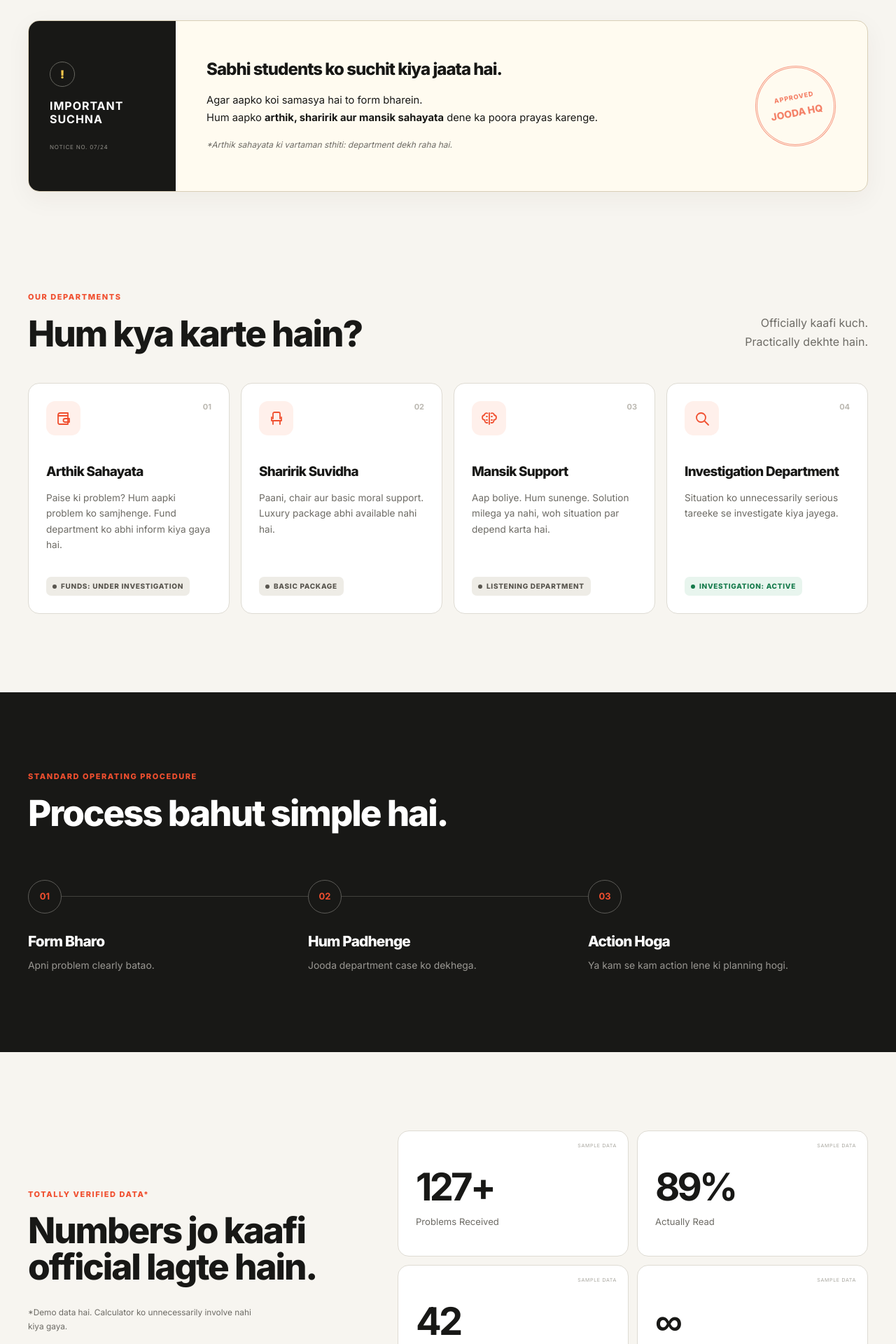
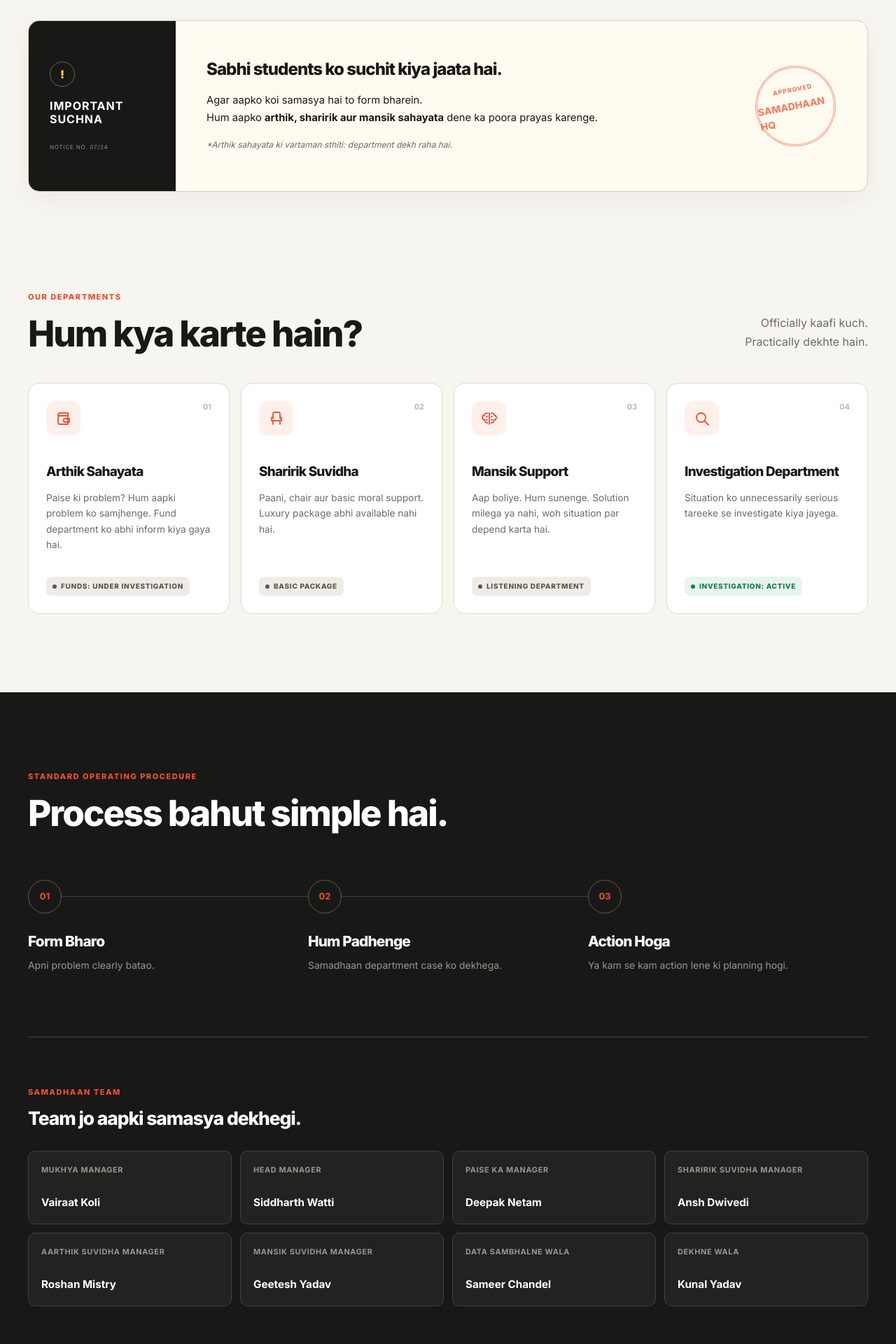
Before and after one commit to webencoder46/samadhaan, a Next.js app: page / in a window 1280 px wide. Shown: the part 820-2740 px from the top of the page at 70% size. Built offline with nearby package versions, Linux system fonts and the light colour scheme.

Commit message:
Update Jooda application

```diff
--- a/src/app/about/page.tsx
+++ b/src/app/about/page.tsx
@@ -1,4 +1,4 @@
-import { Title, Badge } from "../../components/ui";
+import { Title } from "../../components/ui";
 import Icon from "../../components/Icon";
 
 export default function AboutPage() {
@@ -7,7 +7,7 @@ export default function AboutPage() {
       {/* Hero Section */}
       <section className="section py-24 text-center flex flex-col items-center">
         <span className="text-[#f04f2f] text-[11px] font-extrabold tracking-widest uppercase mb-6 block">About The Department</span>
-        <Title as="h1" className="text-6xl md:text-[7rem] font-black tracking-tighter leading-none mb-6">Jooda Hai Kya?</Title>
+        <Title as="h1" className="text-6xl md:text-[7rem] font-black tracking-tighter leading-none mb-6">Samadhaan Hai Kya?</Title>
         <p className="text-[#6d6b65] text-lg max-w-2xl mx-auto">
           Ek serious-looking initiative, students ki real problems ke liye — paperwork thoda extra hai, intention bilkul sahi.
         </p>
@@ -18,7 +18,7 @@ export default function AboutPage() {
         <div>
           <span className="text-[#f04f2f] text-[11px] font-extrabold tracking-widest uppercase mb-4 block">Official Definition</span>
           <Title as="h2" className="text-4xl md:text-5xl leading-tight font-extrabold tracking-tight">
-            JOODA ek <span className="text-[#f04f2f]">fictional student-support initiative</span> hai jo school life ki problems ko sunne, samajhne aur unke baare mein support dene ke liye banaya gaya hai.
+            SAMADHAAN ek <span className="text-[#f04f2f]">fictional student-support initiative</span> hai jo school life ki problems ko sunne, samajhne aur unke baare mein support dene ke liye banaya gaya hai.
           </Title>
         </div>
         <div className="bg-[#181816] text-white p-10 rounded-2xl shadow-xl">
@@ -26,7 +26,7 @@ export default function AboutPage() {
           <p className="text-xl md:text-2xl font-medium leading-snug mb-8">
             “Hum har problem solve nahi kar sakte. Lekin usse ek official case number zaroor de sakte hain.”
           </p>
-          <p className="text-gray-500 text-sm">— JOODA Handbook, Page 1</p>
+          <p className="text-gray-500 text-sm">— SAMADHAAN Handbook, Page 1</p>
         </div>
       </section>
 
@@ -60,7 +60,7 @@ export default function AboutPage() {
 
         <div className="flex flex-col items-center max-w-2xl w-full">
           {[
-            { level: "LEVEL 01", title: "JOODA HQ", dark: false },
+            { level: "LEVEL 01", title: "SAMADHAAN HQ", dark: false },
             { level: "LEVEL 02", title: "Support Department", dark: false },
             { level: "LEVEL 03", title: "Investigation Department", dark: false },
             { level: "LEVEL 04", title: "Tea Department", sub: "Critical infrastructure", dark: true },
--- a/src/app/globals.css
+++ b/src/app/globals.css
@@ -145,6 +145,13 @@ h3 { font-size: 1.18rem; line-height: 1.25; font-weight: 750; }
 .step-marker i { flex: 1; height: 1px; background: #42413d; }
 .step h3 { margin-bottom: 10px; font-size: 1.3rem; }
 .step p { width: 80%; color: #999792; font-size: .87rem; }
+.team-section { margin-top: 90px; padding-top: 70px; border-top: 1px solid #42413d; }
+.team-section .eyebrow { margin-bottom: 12px; }
+.team-section > h3 { font-size: 1.65rem; }
+.team-grid { display: grid; grid-template-columns: repeat(4, 1fr); gap: 12px; margin-top: 30px; }
+.team-member { min-height: 105px; padding: 18px; display: flex; flex-direction: column; justify-content: space-between; border: 1px solid #42413d; border-radius: var(--radius-sm); background: #222220; }
+.team-member span { color: #999792; font-size: .68rem; font-weight: 700; letter-spacing: .06em; text-transform: uppercase; }
+.team-member strong { color: white; font-size: .95rem; }
 .stats-section { display: grid; grid-template-columns: .8fr 1.2fr; gap: 80px; align-items: center; }
 .stats-intro p { margin-top: 30px; color: var(--muted); font-size: .74rem; max-width: 320px; }
 .stats-grid { display: grid; grid-template-columns: 1fr 1fr; gap: 12px; }
@@ -358,6 +365,7 @@ td button { display: flex; align-items: center; gap: 2px; border: 0; background:
   .notice-wrap { width: 100%; }.notice-card { border-radius: 0; grid-template-columns: 1fr; }.notice-side { padding: 25px; flex-direction: row; align-items: center; justify-content: flex-start; gap: 15px; }.notice-side > span { margin: 0; }.notice-side small { margin: 0 0 0 auto; }.notice-body { padding: 30px 24px 38px; }
   .section-heading { align-items: start; flex-direction: column; gap: 20px; }.section-heading > p { text-align: left; }.service-grid { grid-template-columns: 1fr; }.service-card { min-height: 280px; }
   .timeline { grid-template-columns: 1fr; gap: 0; }.step { display: grid; grid-template-columns: 58px 1fr; grid-template-rows: auto auto; }.step-marker { grid-row: 1/3; height: 145px; flex-direction: column; margin: 0; }.step-marker i { width: 1px; }.step p { width: 100%; }.step h3 { align-self: end; }
+  .team-section { margin-top: 70px; padding-top: 55px; }.team-grid { grid-template-columns: 1fr 1fr; }
   .stats-grid { gap: 8px; }.stat-card { min-height: 145px; padding: 18px; }.stat-card strong { font-size: 2.7rem; }.stat-card small { display: none; }
   .final-cta { width: 100%; margin-bottom: 0; padding: 70px 22px; border-radius: 0; }.final-cta p { align-items: flex-start; }
   .footer { padding: 55px 24px 30px; }.footer-main { grid-template-columns: 1fr; gap: 40px; }.footer-bottom { align-items: flex-start; flex-direction: column; gap: 8px; }
--- a/src/app/layout.tsx
+++ b/src/app/layout.tsx
@@ -3,7 +3,7 @@ import Navbar from "@/components/Navbar";
 import Footer from "@/components/Footer";
 
 export const metadata = {
-  title: "JOODA | Student Support",
+  title: "SAMADHAAN HQ",
   description: "Student problems ka solution. Ya kam se kam koshish.",
 };
 
--- a/src/app/page.tsx
+++ b/src/app/page.tsx
@@ -12,7 +12,7 @@ function DashboardArt() {
       </div>
       <div className="art-title">
         <span className="mini-mark">J</span>
-        <div><small>JOODA HQ</small><strong>Support Console</strong></div>
+        <div><small>SAMADHAAN HQ</small><strong>Support Console</strong></div>
         <Badge tone="dark">LIVE</Badge>
       </div>
       <div className="art-grid">
@@ -55,7 +55,7 @@ export default function Page() {
       {/* Hero Section */}
       <section className="hero section">
         <div className="hero-copy">
-          <Badge tone="accent"><span className="pulse"></span> JOODA HQ • STUDENT SUPPORT</Badge>
+          <Badge tone="accent"><span className="pulse"></span> SAMADHAAN HQ • STUDENT SUPPORT</Badge>
           <Title as="h1">KOI SAMASYA HAI?<br /><span>FORM BHARO.</span></Title>
           <p className="lead">Agar school life mein koi situation aapko disturb kar rahi hai, humein batao. Baaki hum dekh lenge.</p>
           <div className="button-row">
@@ -63,7 +63,7 @@ export default function Page() {
               <Button icon="arrow">Samasya Batayein</Button>
             </Link>
             <Link href="/about">
-              <Button variant="secondary">Jooda Ke Baare Mein</Button>
+              <Button variant="secondary">Samadhaan Ke Baare Mein</Button>
             </Link>
           </div>
           <p className="fineprint"><Icon name="info" size={15} /> Result ki guarantee nahi hai. Response ki koshish zaroor hai.</p>
@@ -81,7 +81,7 @@ export default function Page() {
             <p>Hum aapko <b>arthik, sharirik aur mansik sahayata</b> dene ka poora prayas karenge.</p>
             <p className="notice-foot">*Arthik sahayata ki vartaman sthiti: department dekh raha hai.</p>
           </div>
-          <div className="stamp">APPROVED<span>JOODA HQ</span></div>
+          <div className="stamp">APPROVED<span>SAMADHAAN HQ</span></div>
         </div>
       </section>
 
@@ -114,7 +114,7 @@ export default function Page() {
           <div className="timeline">
             {[
               ["01", "Form Bharo", "Apni problem clearly batao."],
-              ["02", "Hum Padhenge", "Jooda department case ko dekhega."],
+              ["02", "Hum Padhenge", "Samadhaan department case ko dekhega."],
               ["03", "Action Hoga", "Ya kam se kam action lene ki planning hogi."]
             ].map(([n, t, d], i) => (
               <div className="step" key={n}>
@@ -123,6 +123,27 @@ export default function Page() {
                 <p>{d}</p>
               </div>
             ))}
+          </div>
+          <div className="team-section">
+            <span className="eyebrow">SAMADHAAN TEAM</span>
+            <Title as="h3">Team jo aapki samasya dekhegi.</Title>
+            <div className="team-grid">
+              {[
+                ["Mukhya Manager", "Vairaat Koli"],
+                ["Head Manager", "Siddharth Watti"],
+                ["Paise Ka Manager", "Deepak Netam"],
+                ["Sharirik Suvidha Manager", "Ansh Dwivedi"],
+                ["Aarthik Suvidha Manager", "Roshan Mistry"],
+                ["Mansik Suvidha Manager", "Geetesh Yadav"],
+                ["Data Sambhalne Wala", "Sameer Chandel"],
+                ["Dekhne Wala", "Kunal Yadav"]
+              ].map(([role, name]) => (
+                <div className="team-member" key={role}>
+                  <span>{role}</span>
+                  <strong>{name}</strong>
+                </div>
+              ))}
+            </div>
           </div>
         </div>
       </section>
@@ -151,7 +172,7 @@ export default function Page() {
       {/* Final CTA */}
       <section className="section final-cta">
         <div>
-          <Badge tone="dark">JOODA SUPPORT DESK</Badge>
+          <Badge tone="dark">SAMADHAAN SUPPORT DESK</Badge>
           <Title>Problem chhoti ho ya badi…<br /><span>…form bharne mein kya ja raha hai?</span></Title>
           <Link href="/submit">
             <Button icon="arrow">Problem Submit Karo</Button>
--- a/src/app/submit/page.tsx
+++ b/src/app/submit/page.tsx
@@ -80,7 +80,7 @@ export default function SubmitPage() {
 
       <form className="support-form" onSubmit={handleSubmit}>
         <div className="form-progress">
-          <span>JOODA SUPPORT FORM</span>
+          <span>SAMADHAAN SUPPORT FORM</span>
           <Badge tone="success"><span className="status-dot"></span>Secure-ish</Badge>
         </div>
 
@@ -92,7 +92,7 @@ export default function SubmitPage() {
             required
           >
             <option value="" disabled>Category select karein</option>
-            <option>Jooda Related</option>
+            <option>Samadhaan Related</option>
             <option>Hostel Life</option>
             <option>Friendship</option>
             <option>Study</option>
@@ -162,7 +162,7 @@ export default function SubmitPage() {
         <label className="checkbox-row">
           <input type="checkbox" required />
           <span className="custom-checkbox"><Icon name="check" size={14} /></span>
-          <span>I understand ki JOODA ek student-support project hai aur emergency service nahi hai.</span>
+          <span>I understand ki SAMADHAAN ek student-support project hai aur emergency service nahi hai.</span>
         </label>
 
         <Button type="submit" icon="arrow" full disabled={isSubmitting}>
--- a/src/app/success/page.tsx
+++ b/src/app/success/page.tsx
@@ -14,7 +14,7 @@ export default function SuccessPage() {
       <Badge tone="success">CASE RECEIVED • HQ NOTIFIED</Badge>
       <Title as="h1">FORM SUCCESSFULLY<br />SUBMITTED <span>✓</span></Title>
       <p className="lead">
-        Aapki problem safely JOODA HQ tak pahunch gayi hai.<br />
+        Aapki problem safely SAMADHAAN HQ tak pahunch gayi hai.<br />
         Ab hamari team isse dekhegi.
       </p>
       <div className="team-note">
--- a/src/components/Footer.tsx
+++ b/src/components/Footer.tsx
@@ -11,7 +11,7 @@ export default function Footer() {
         </div>
         <div className="footer-links">
           <strong>Explore</strong>
-          <Link href="/about">About JOODA</Link>
+          <Link href="/about">About SAMADHAAN</Link>
           <Link href="/services">Services</Link>
           <Link href="/submit">Submit Problem</Link>
         </div>
@@ -22,7 +22,7 @@ export default function Footer() {
         </div>
       </div>
       <div className="footer-bottom">
-        <span>© 2026 JOODA™ — Fictional Student Support Initiative</span>
+        <span>© 2026 SAMADHAAN™ — Fictional Student Support Initiative</span>
         <span>Made with paperwork & patience.</span>
       </div>
     </footer>
--- a/src/components/ui.tsx
+++ b/src/components/ui.tsx
@@ -5,7 +5,7 @@ export function Logo({ inverse = false }: { inverse?: boolean }) {
   return (
     <div className={`logo ${inverse ? "logo-inverse" : ""}`}>
       <span className="logo-mark">J</span>
-      <span>JOODA<sup>™</sup></span>
+      <span>SAMADHAAN<sup>™</sup></span>
     </div>
   );
 }
```
Also changed, not shown: src/app/services/page.tsx (+5 -5 lines), 2 other files (tests, documents, lock files or other folders).
